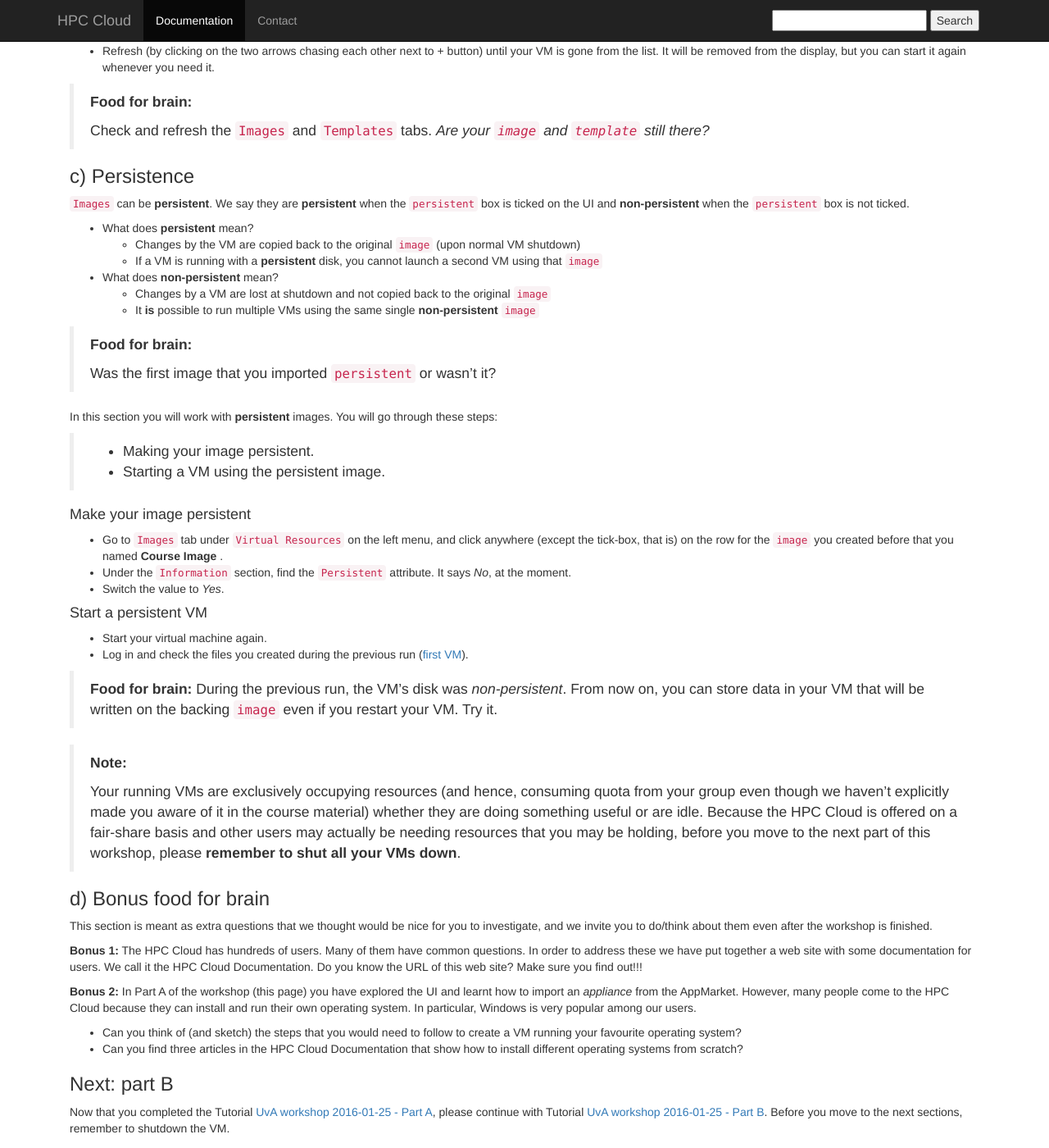
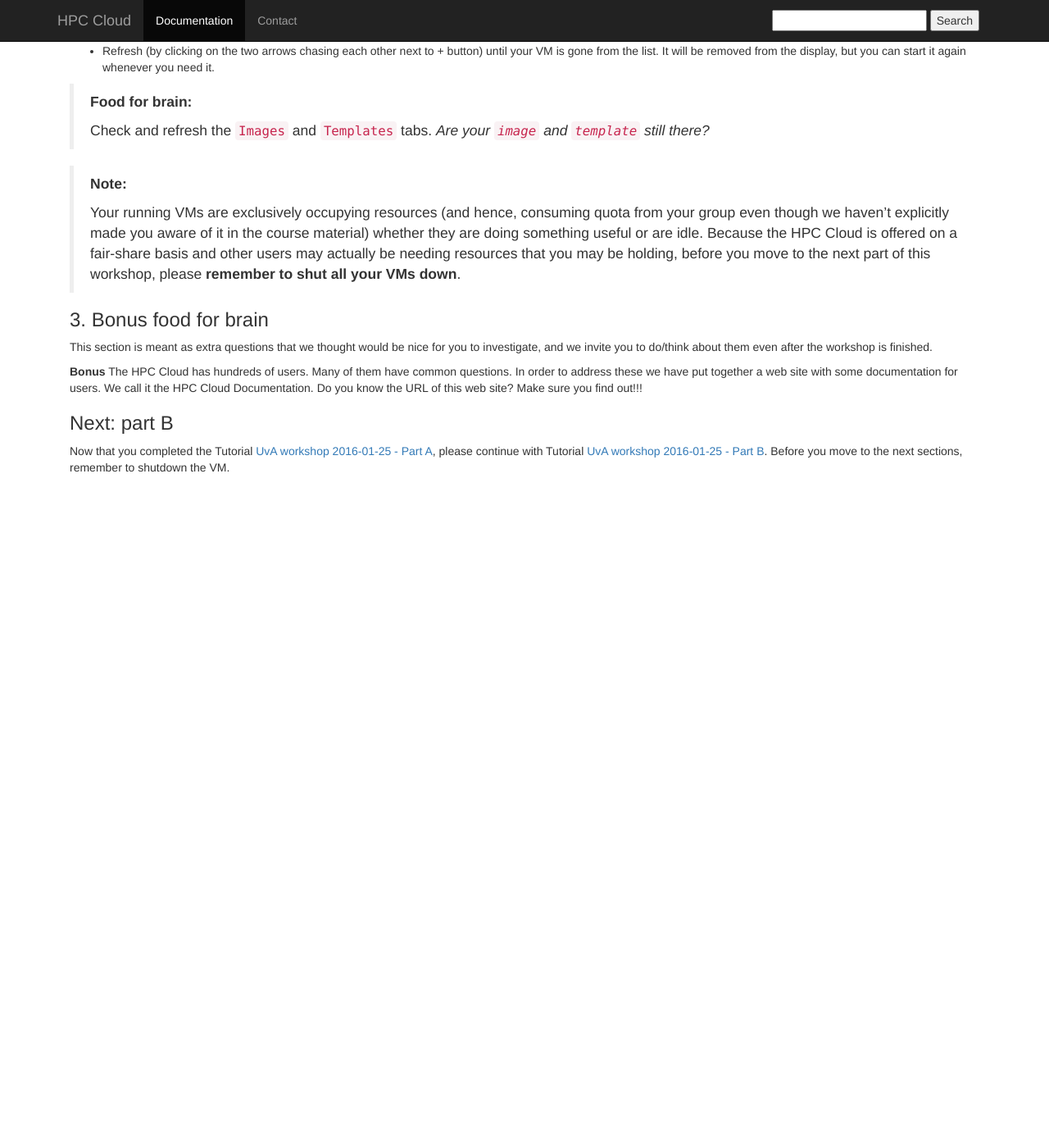
Before and after one commit to sara-nl/clouddocs, a Jekyll site: the page built from UvAworkshop-2016-01-25/UvAworkshop-2016-01-25-partA.markdown, in a window 1280 px wide and 1400 px high, scrolled down 4332 px. Shown: the whole window at 82% size. Built offline with Jekyll 4.4.1, drawn with Linux system fonts in a browser that asks for light colours; nearby versions of some CDN libraries; after the commit the page ends 4962 px from its top, so only the background shows below that; some of the changed text lies outside the part shown.

Commit message:
Update UvAworkshop-2016-01-25-partA.markdown

```diff
--- a/UvAworkshop-2016-01-25/UvAworkshop-2016-01-25-partA.markdown
+++ b/UvAworkshop-2016-01-25/UvAworkshop-2016-01-25-partA.markdown
@@ -231,54 +231,15 @@ Let's shut your first VM down. Anytime you expect your VM to become idle, you sh
 >
 > Check and refresh the `Images` and `Templates` tabs. *Are your `image` and `template` still there?*
 
-### <a name="3.-Persistence"></a> c) Persistence
-
-`Images` can be **persistent**. We say they are **persistent** when the `persistent` box is ticked on the UI and **non-persistent** when the `persistent` box is not ticked.
-
-* What does **persistent** mean?
-  *  Changes by the VM are copied back to the original `image` (upon normal VM shutdown)
-  *  If a VM is running with a **persistent** disk, you cannot launch a second VM using that `image`
-
-* What does **non-persistent** mean?
-  * Changes by a VM are lost at shutdown and not copied back to the original `image`
-  * It **is** possible to run multiple VMs using the same single **non-persistent** `image`
-
-> **Food for brain:**
->
-> Was the first image that you imported `persistent` or wasn't it?
-
-In this section you will work with **persistent** images. You will go through these steps:
-
->
-* Making your image persistent.
-* Starting a VM using the persistent image.
-
-#### Make your image persistent
-* Go to `Images` tab under `Virtual Resources` on the left menu, and click anywhere (except the tick-box, that is) on the row for the `image` you created before that you named **Course Image** .
-* Under the `Information` section, find the `Persistent` attribute. It says _No_, at the moment.
-* Switch the value to _Yes_.
-
-#### Start a persistent VM
-* Start your virtual machine again.
-* Log in and check the files you created during the previous run ([first VM](#2.-My-first-VM)).
-
-> **Food for brain:**
-> During the previous run, the VM's disk was *non-persistent*. From now on, you can store data in your VM that will be written on the backing `image` even if you restart your VM. Try it.
-
 > **Note:**
 >
 > Your running VMs are exclusively occupying resources (and hence, consuming quota from your group even though we haven't explicitly made you aware of it in the course material) whether they are doing something useful or are idle. Because the HPC Cloud is offered on a fair-share basis and other users may actually be needing resources that you may be holding, before you move to the next part of this workshop, please **remember to shut all your VMs down**.
 
-### <a name="4.-Bonus"></a> d) Bonus food for brain
+### <a name="3.-Bonus"></a> 3. Bonus food for brain
 
 This section is meant as extra questions that we thought would be nice for you to investigate, and we invite you to do/think about them even after the workshop is finished.
 
-**Bonus 1:** The HPC Cloud has hundreds of users. Many of them have common questions. In order to address these we have put together a web site with some documentation for users. We call it the HPC Cloud Documentation. Do you know the URL of this web site? Make sure you find out!!!
-
-**Bonus 2:** In Part A of the workshop (this page) you have explored the UI and learnt how to import an _appliance_ from the AppMarket. However, many people come to the HPC Cloud because they can install and run their own operating system. In particular, Windows is very popular among our users.
-
-  * Can you think of (and sketch) the steps that you would need to follow to create a VM running your favourite operating system?
-  * Can you find three articles in the HPC Cloud Documentation that show how to install different operating systems from scratch?
+**Bonus** The HPC Cloud has hundreds of users. Many of them have common questions. In order to address these we have put together a web site with some documentation for users. We call it the HPC Cloud Documentation. Do you know the URL of this web site? Make sure you find out!!!
 
 
 ### Next: part B
```
Also changed, not shown: other parts of UvAworkshop-2016-01-25/UvAworkshop-2016-01-25-partA.markdown (+1 -1 lines).
